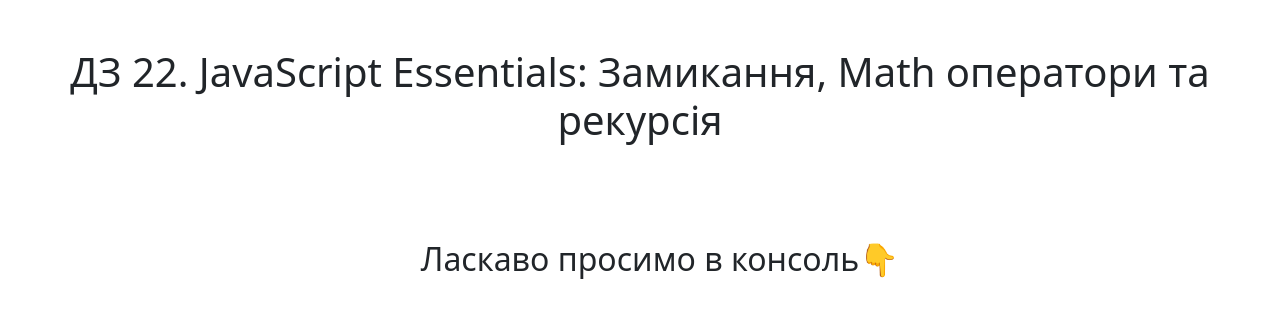
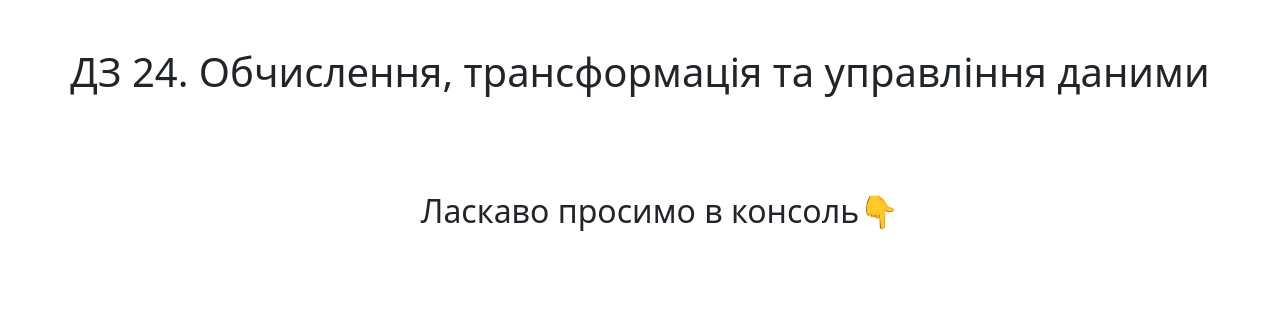
Before and after one commit to Andrusi4ka/Fullstack-home-work-24, a plain HTML site: page index.html in a window 1280 px wide. Drawn offline with nearby package versions, Linux system fonts and the light colour scheme.

Commit message:
Finish commit

```diff
--- a/index.html
+++ b/index.html
@@ -6,12 +6,12 @@
     <meta name="viewport" content="width=device-width, initial-scale=1.0">
     <link href="https://cdn.jsdelivr.net/npm/bootstrap@5.3.7/dist/css/bootstrap.min.css" rel="stylesheet" integrity="sha384-LN+7fdVzj6u52u30Kp6M/trliBMCMKTyK833zpbD+pXdCLuTusPj697FH4R/5mcr" crossorigin="anonymous">
     <link rel="stylesheet" href="css/style.css">
-    <title>Document</title>
+    <title>ДЗ 24</title>
 </head>
 
 <body>
 
-    <h1 class="text-center p-5">ДЗ 22. JavaScript Essentials: Замикання, Math оператори та рекурсія</h1>
+    <h1 class="text-center p-5">ДЗ 24. Обчислення, трансформація та управління даними</h1>
     <h2 class="text-center m-5">Ласкаво просимо в консоль <span>👇️</span></h2>
 
     <script src="js/Main.js"></script>
```
